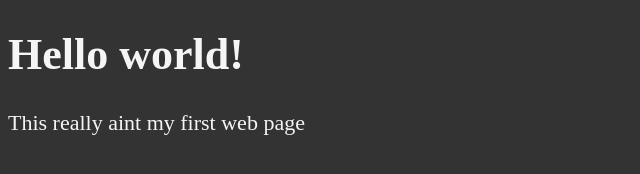
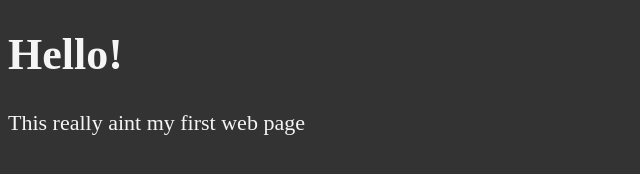
Before and after one commit to LeoMcBills/HTML_projects, a plain HTML site: page 02_lesson/index.html in a window 1280 px wide. Shown: the whole page, without its empty margins (0-640 px from the left). Drawn offline with Linux system fonts and the light colour scheme.

Commit message:
Update index.html

```diff
--- a/02_lesson/index.html
+++ b/02_lesson/index.html
@@ -9,7 +9,7 @@
         <link rel="stylesheet" href="main.css">
     </head>
     <body>
-        <h1>Hello world!</h1>
+        <h1>Hello!</h1>
         <p>This really aint my first web page</p>
     </body>
 </html>
```
